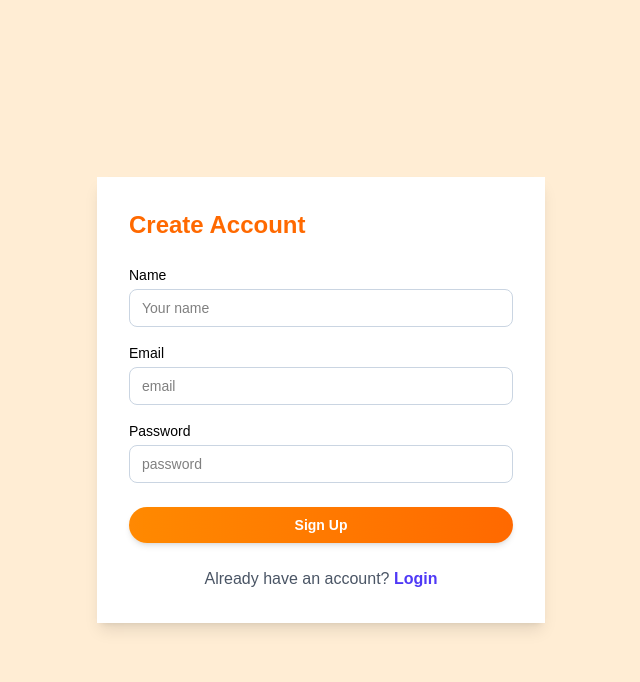
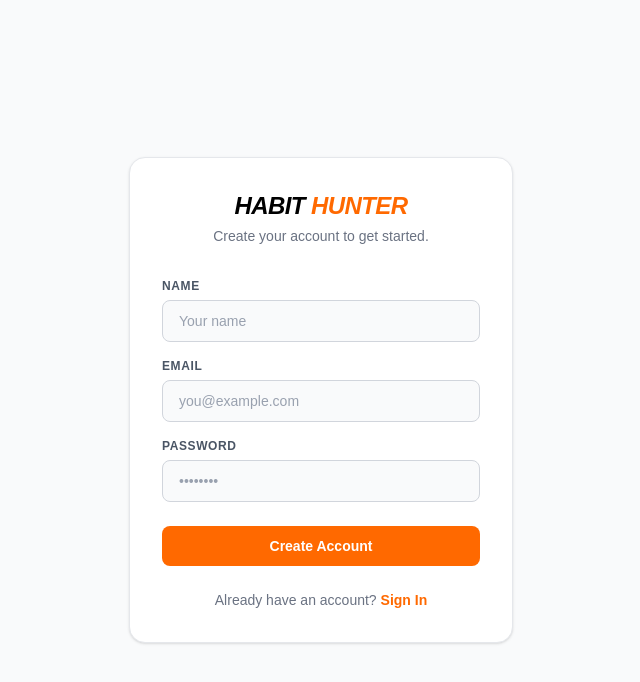
Before and after one commit to safwan246/habit-tracker, a Next.js app: page /signup in a window 1280 px wide. Shown: the top 682 px of the page, without its empty margins (319-959 px from the left). Built offline with nearby package versions, Linux system fonts and the light colour scheme.

Commit message:
some chages

```diff
--- a/app/login/page.tsx
+++ b/app/login/page.tsx
@@ -2,11 +2,10 @@
 
 import { useState } from "react";
 import { useRouter } from "next/navigation";
+import Link from "next/link";
 
 export default function LoginPage() {
-
   const router = useRouter();
-
   const [email, setEmail] = useState("");
   const [password, setPassword] = useState("");
   const [error, setError] = useState("");
@@ -20,13 +19,8 @@ export default function LoginPage() {
     try {
       const response = await fetch("/api/login", {
         method: "POST",
-        headers: {
-          "Content-Type": "application/json",
-        },
-        body: JSON.stringify({
-          email,
-          password,
-        }),
+        headers: { "Content-Type": "application/json" },
+        body: JSON.stringify({ email, password }),
       });
 
       const data = await response.json();
@@ -36,15 +30,8 @@ export default function LoginPage() {
         return;
       }
 
-
-      const userId = data.id;
-
       setSuccess("Login successful! Redirecting...");
-
-      setTimeout(() => {
-        router.push(`/habit`);
-      }, 1000);
-
+      setTimeout(() => router.push("/habit"), 1000);
     } catch (err) {
       console.error(err);
       setError("Something went wrong. Please try again.");
@@ -52,62 +39,71 @@ export default function LoginPage() {
   };
 
   return (
-    <div className="min-h-screen flex items-center justify-center bg-orange-100">
-      <div className="w-full max-w-md bg-white p-8 shadow-lg border border-orange-200">
-        <h1 className="mb-6 text-2xl font-bold text-orange-500">
-          Login
-        </h1>
+    <div className="min-h-screen flex items-center justify-center bg-gray-50">
+      <div className="w-full max-w-sm bg-white rounded-2xl border border-gray-200 shadow-sm p-8">
+
+        {/* Logo / Brand */}
+        <div className="mb-8 text-center">
+          <h1 className="text-2xl font-black uppercase italic tracking-tight text-black">
+            Habit <span className="text-orange-500">Hunter</span>
+          </h1>
+          <p className="mt-1 text-sm text-gray-500">Welcome back. Sign in to continue.</p>
+        </div>
 
         <form onSubmit={handleSubmit} className="space-y-4">
-
           <div>
-            <label className="mb-1 block text-sm font-medium text-black">
+            <label className="block text-xs font-semibold uppercase tracking-wider text-gray-600 mb-1.5">
               Email
             </label>
             <input
-              className="w-full rounded-lg border border-slate-300 px-3 py-2 text-sm outline-none focus:border-orange-400 text-black"
               type="email"
               required
-              placeholder="email"
+              placeholder="you@example.com"
               value={email}
               onChange={(e) => setEmail(e.target.value)}
+              className="w-full rounded-lg border border-gray-300 bg-gray-50 px-4 py-2.5 text-sm text-black placeholder:text-gray-400 outline-none focus:border-orange-400 focus:bg-white transition-colors"
             />
           </div>
 
-
           <div>
-            <label className="mb-1 block text-sm font-medium text-black">
+            <label className="block text-xs font-semibold uppercase tracking-wider text-gray-600 mb-1.5">
               Password
             </label>
             <input
-              className="w-full rounded-lg border border-slate-300 px-3 py-2 text-sm outline-none focus:border-orange-400 text-black"
               type="password"
               required
-              placeholder="password"
+              placeholder="••••••••"
               value={password}
               onChange={(e) => setPassword(e.target.value)}
+              className="w-full rounded-lg border border-gray-300 bg-gray-50 px-4 py-2.5 text-sm text-black placeholder:text-gray-400 outline-none focus:border-orange-400 focus:bg-white transition-colors"
             />
           </div>
 
           {error && (
-            <p className="text-sm text-red-500 mt-1">
+            <p className="text-xs font-medium text-red-500 bg-red-50 border border-red-200 rounded-lg px-3 py-2">
               {error}
             </p>
           )}
-
           {success && (
-            <p className="text-sm text-green-600 mt-1">
+            <p className="text-xs font-medium text-green-600 bg-green-50 border border-green-200 rounded-lg px-3 py-2">
               {success}
             </p>
           )}
 
           <button
             type="submit"
-            className="mt-2 w-full rounded-full bg-gradient-to-r from-orange-400 to-orange-500 px-4 py-2 text-sm font-semibold text-white shadow-md cursor-pointer hover:opacity-90"
+            className="w-full mt-2 rounded-lg bg-orange-500 py-2.5 text-sm font-semibold text-white hover:bg-orange-600 active:scale-95 transition-all cursor-pointer"
           >
-            Login
+            Sign In
           </button>
         </form>
+
+        <p className="mt-6 text-center text-sm text-gray-500">
+          No account?{" "}
+          <Link href="/signup" className="font-semibold text-orange-500 hover:underline">
+            Sign Up
+          </Link>
+        </p>
       </div>
     </div>
   );
--- a/app/signup/page.tsx
+++ b/app/signup/page.tsx
@@ -1,27 +1,27 @@
 "use client";
 
 import { useState } from "react";
+import Link from "next/link";
 
 export default function SignupPage() {
+  const [name, setName] = useState("");
+  const [email, setEmail] = useState("");
+  const [password, setPassword] = useState("");
+  const [error, setError] = useState("");
+  const [success, setSuccess] = useState("");
 
-  const [name,setName]=useState("");
-  const [email,setEmail]=useState("");
-  const [password,setPassword]=useState("");
-  const [error,setError]=useState("");
-  const [success,setSuccess]=useState("");
-
-    const handleSubmit = async (e:any)=>{
+  const handleSubmit = async (e: React.FormEvent) => {
     e.preventDefault();
+    setError("");
+    setSuccess("");
 
     const form = new FormData();
-  form.append("name",name);
-  form.append("email",email);
-  form.append("password",password);
+    form.append("name", name);
+    form.append("email", email);
+    form.append("password", password);
 
-  const response = await fetch("/api/signup",{
-    method:"POST",
-    body:form,})
-
+    try {
+      const response = await fetch("/api/signup", { method: "POST", body: form });
       const data = await response.json();
 
       if (!response.ok) {
@@ -29,72 +29,92 @@ export default function SignupPage() {
         return;
       }
 
-    setSuccess("Account created! Redirecting...");
-    setTimeout(() => {
-      window.location.href = "/login";
-    }, 1000);
+      setSuccess("Account created! Accessing your dashboard...");
+      setTimeout(() => { window.location.href = "/habit"; }, 1000);
+    } catch {
+      setError("Something went wrong. Please try again.");
+    }
   };
 
   return (
-    <div className="min-h-screen flex items-center justify-center bg-orange-100">
-      <div className="w-full max-w-md bg-white p-8 shadow-lg">
-        <h1 className="mb-6 text-2xl font-bold text-orange-500 ">
-          Create Account
+    <div className="min-h-screen flex items-center justify-center bg-gray-50">
+      <div className="w-full max-w-sm bg-white rounded-2xl border border-gray-200 shadow-sm p-8">
+
+        {/* Logo / Brand */}
+        <div className="mb-8 text-center">
+          <h1 className="text-2xl font-black uppercase italic tracking-tight text-black">
+            Habit <span className="text-orange-500">Hunter</span>
           </h1>
+          <p className="mt-1 text-sm text-gray-500">Create your account to get started.</p>
+        </div>
 
         <form onSubmit={handleSubmit} className="space-y-4">
           <div>
-            <label className="mb-1 block text-sm font-medium text-black">
+            <label className="block text-xs font-semibold uppercase tracking-wider text-gray-600 mb-1.5">
               Name
             </label>
             <input
-              className="w-full rounded-lg border text-black border-slate-300 px-3 py-2 text-sm outline-none focus:border-orange-400 "
               type="text"
               required
+              placeholder="Your name"
               value={name}
-              onChange={(e)=>setName(e.target.value)}
-              placeholder="Your name"
+              onChange={(e) => setName(e.target.value)}
+              className="w-full rounded-lg border border-gray-300 bg-gray-50 px-4 py-2.5 text-sm text-black placeholder:text-gray-400 outline-none focus:border-orange-400 focus:bg-white transition-colors"
             />
           </div>
 
           <div>
-            <label className="mb-1 block text-sm font-medium text-black">
+            <label className="block text-xs font-semibold uppercase tracking-wider text-gray-600 mb-1.5">
               Email
             </label>
             <input
-              className="w-full rounded-lg border text-black border-slate-300 px-3 py-2 text-sm outline-none focus:border-orange-400"
               type="email"
               required
+              placeholder="you@example.com"
               value={email}
-              onChange={(e)=>setEmail(e.target.value)}
-              placeholder="email"
+              onChange={(e) => setEmail(e.target.value)}
+              className="w-full rounded-lg border border-gray-300 bg-gray-50 px-4 py-2.5 text-sm text-black placeholder:text-gray-400 outline-none focus:border-orange-400 focus:bg-white transition-colors"
             />
           </div>
 
           <div>
-            <label className="mb-1 block text-sm font-medium text-black">
+            <label className="block text-xs font-semibold uppercase tracking-wider text-gray-600 mb-1.5">
               Password
             </label>
             <input
-              className="w-full rounded-lg border text-black border-slate-300 px-3 py-2 text-sm outline-none focus:border-orange-400"
               type="password"
               required
+              placeholder="••••••••"
               value={password}
-              onChange={(e)=>setPassword(e.target.value)}
-              placeholder="password"
+              onChange={(e) => setPassword(e.target.value)}
+              className="w-full rounded-lg border border-gray-300 bg-gray-50 px-4 py-2.5 text-sm text-black placeholder:text-gray-400 outline-none focus:border-orange-400 focus:bg-white transition-colors"
             />
           </div>
 
+          {error && (
+            <p className="text-xs font-medium text-red-500 bg-red-50 border border-red-200 rounded-lg px-3 py-2">
+              {error}
+            </p>
+          )}
+          {success && (
+            <p className="text-xs font-medium text-green-600 bg-green-50 border border-green-200 rounded-lg px-3 py-2">
+              {success}
+            </p>
+          )}
+
           <button
             type="submit"
-            className="mt-2 w-full rounded-full bg-gradient-to-r from-orange-400 to-orange-500 px-4 py-2 text-sm font-semibold text-white shadow-md cursor-pointer hover:opacity-90"
+            className="w-full mt-2 rounded-lg bg-orange-500 py-2.5 text-sm font-semibold text-white hover:bg-orange-600 active:scale-95 transition-all cursor-pointer"
           >
-            Sign Up
+            Create Account
           </button>
         </form>
-        <p className="mt-6 text-center text-gray-600">
-            Already have an account?{' '}
-            <a href="/login" className="text-indigo-600 font-semibold hover:underline">Login</a>
+
+        <p className="mt-6 text-center text-sm text-gray-500">
+          Already have an account?{" "}
+          <Link href="/login" className="font-semibold text-orange-500 hover:underline">
+            Sign In
+          </Link>
         </p>
       </div>
     </div>
--- a/components/Homepage.tsx
+++ b/components/Homepage.tsx
@@ -1,50 +1,55 @@
 "use client";
 
 import { useRouter } from "next/navigation";
+import Link from "next/link";
 
 export default function Homepage() {
-  const router=useRouter();
+  const router = useRouter();
 
-  const handleRender=()=>{
-    router.push("/signup");
-  }
   return (
-    <main className="min-h-screen flex items-center justify-center bg-orange-100 px-4">
+    <main className="min-h-screen flex items-center justify-center bg-gray-50 px-4">
+      <div className="w-full max-w-lg text-center">
 
-      <div className="w-full max-w-3xl bg-white/80   px-8 py-10 md:px-16 md:py-14 text-center border border-orange-100">
+        {/* Brand */}
+        <h1 className="text-4xl md:text-5xl font-black uppercase italic tracking-tight text-black mb-3">
+          Habit <span className="text-orange-500">Hunter</span>
+        </h1>
 
+        <p className="text-gray-500 text-base md:text-lg mb-10">
+          Build habits that stick. Track your progress, one day at a time.
+        </p>
 
-        <div className="flex items-center justify-center gap-3 mb-4">
-
-          <h1 className="text-3xl md:text-4xl font-extrabold tracking-tight text-gray-900">
-            Build Good Habits.
-            <span className="block text-orange-600">
-              Become Better Every Day.
+        {/* Feature pills */}
+        <div className="flex flex-wrap justify-center gap-3 mb-12">
+          {["Track Daily", "Stay Consistent", "Build Streaks"].map((tag) => (
+            <span
+              key={tag}
+              className="px-4 py-1.5 rounded-full border border-gray-200 bg-white text-sm font-medium text-gray-600 shadow-sm"
+            >
+              {tag}
             </span>
-          </h1>
+          ))}
         </div>
 
-
-        <div className="mt-4 space-y-1 text-sm md:text-base text-gray-600">
-          <p className="text-xl">Small daily actions make big changes.</p>
-          <p className="text-xl">Consistency beats motivation.</p>
-          <p className="text-xl font-medium">Track → Improve → Grow.</p>
+        {/* CTAs */}
+        <div className="flex flex-col sm:flex-row items-center justify-center gap-3">
+          <button
+            onClick={() => router.push("/signup")}
+            className="w-full sm:w-auto px-8 py-3 rounded-lg bg-orange-500 text-white text-sm font-semibold hover:bg-orange-600 active:scale-95 transition-all cursor-pointer"
+          >
+            Get Started
+          </button>
+          <Link
+            href="/login"
+            className="w-full sm:w-auto px-8 py-3 rounded-lg border border-gray-300 bg-white text-sm font-semibold text-gray-700 hover:bg-gray-50 active:scale-95 transition-all text-center"
+          >
+            Sign In
+          </Link>
         </div>
 
-
-        <p className="mt-6 font-extrabold md:text-base text-gray-600 text-5xl">
-          Create, track, and maintain healthy habits
-
+        <p className="mt-10 text-xs text-gray-400">
+          Free to use. No credit card required.
         </p>
-
-        <div className="mt-8 flex flex-col sm:flex-row items-center justify-center gap-4">
-          <button onClick={handleRender} className="w-full sm:w-auto px-8 py-3 rounded-full text-sm md:text-base font-semibold text-white bg-orange-600 hover:bg-orange-700 hover:cursor-pointer">
-            Get Started
-
-          </button>
-
-
-        </div>
       </div>
     </main>
   );
```
Also changed, not shown: app/api/signup/route.ts (+21 -4 lines). Lines whose indentation alone changed are shown as unchanged.
